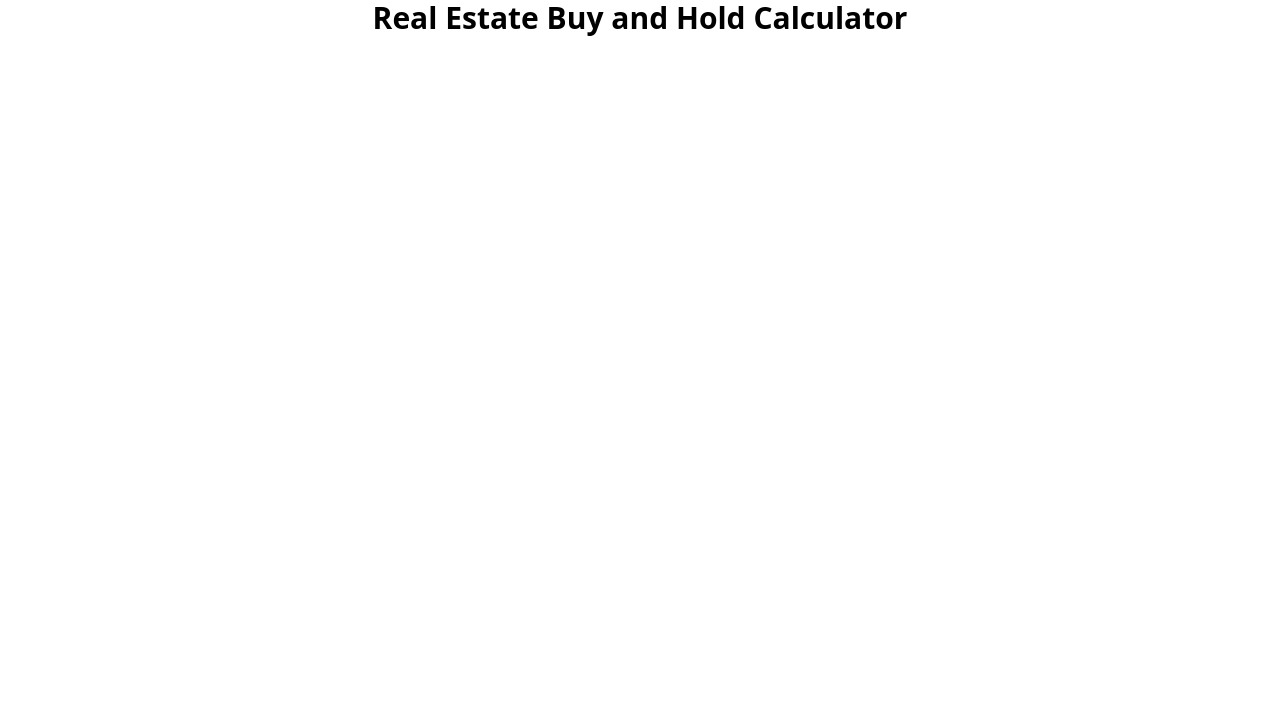
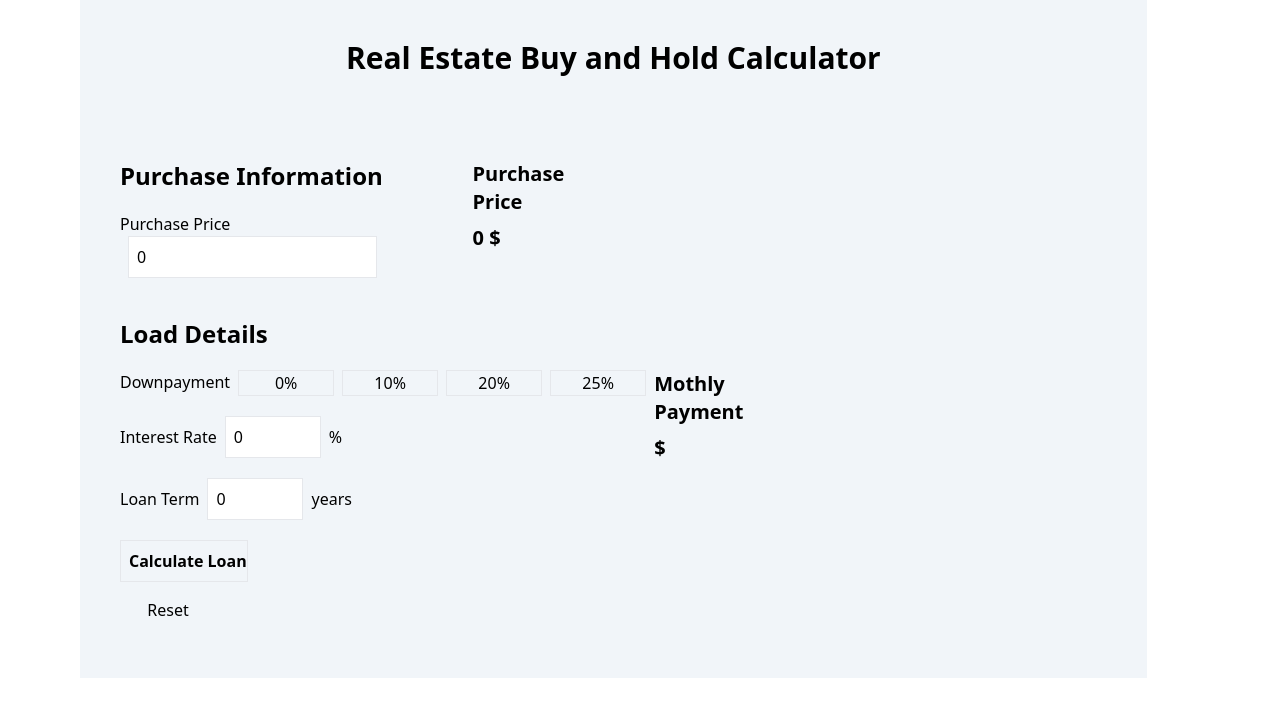
Before and after one commit to GeorgiNedyalkov/real-estate-investment-tools, a React (Vite) app in the folder ts_client/: page / in a window 1280 px wide. Shown: the top 716 px of the page. Built offline with nearby package versions, Linux system fonts and the light colour scheme.

Commit message:
feature add a loan form

```diff
--- a/ts_client/src/App.tsx
+++ b/ts_client/src/App.tsx
@@ -1,10 +1,25 @@
+import { useState } from "react";
+
 import Header from "./components/Header";
+import LoanForm from "./components/LoanForm";
+import PurchaseInformation from "./components/PurchaseInformation";
 
 function App() {
+    const [purchasePrice, setPurchasePrice] = useState(0);
+
+    const onPurchasePriceChange = (e: React.ChangeEvent<HTMLInputElement>) => {
+        setPurchasePrice(+e.target.value);
+    };
+
     return (
-        <>
+        <div className="bg-slate-100 ml-20 w-10/12 p-10">
             <Header />
-        </>
+            <PurchaseInformation
+                purchasePrice={purchasePrice}
+                onPurchasePriceChange={onPurchasePriceChange}
+            />
+            <LoanForm purchasePrice={purchasePrice} />
+        </div>
     );
 }
 
--- /dev/null
+++ b/ts_client/src/components/LoanForm.tsx
@@ -0,0 +1,119 @@
+import { useState } from "react";
+import { calculateLoan } from "../utils/loan_calculator.ts";
+
+export default function LoanForm({ purchasePrice }: { purchasePrice: number }) {
+    const [downpayment, setDownpayment] = useState(0);
+    const [interestRate, setInterestRate] = useState(0);
+    const [loanYears, setLoanYears] = useState(0);
+    const [monthlyLoanPayment, setMonthlyLoanPayment] = useState("");
+
+    const onDownpaymentChange = (e) => {
+        e.preventDefault();
+        setDownpayment(+e.target.value);
+    };
+
+    const onInterestRateChange = (e: React.ChangeEvent<HTMLInputElement>) => {
+        setInterestRate(+e.target.value);
+    };
+
+    const onLoanYearsChange = (e: React.ChangeEvent<HTMLInputElement>) => {
+        setLoanYears(+e.target.value);
+    };
+
+    const onFormSubmit = (e: React.SyntheticEvent) => {
+        e.preventDefault();
+
+        if (!downpayment || !interestRate || !loanYears) {
+            return;
+        }
+
+        setMonthlyLoanPayment(
+            calculateLoan(+purchasePrice, downpayment, interestRate, loanYears)
+        );
+    };
+
+    const resetForm = () => {
+        setMonthlyLoanPayment("");
+    };
+
+    return (
+        <div className="w-6/12">
+            <h2 className="text-2xl font-bold mb-5">Load Details</h2>
+
+            <div className="flex justify-between">
+                <form onSubmit={onFormSubmit} className="flex flex-col gap-5">
+                    <div className="flex">
+                        <label>Downpayment</label>
+                        <button
+                            className="border w-24 ml-2 mr-2 hover:bg-slate-200 focus:border-slate-500"
+                            onClick={onDownpaymentChange}
+                            value={0}
+                        >
+                            0%
+                        </button>
+                        <button
+                            className="border w-24 mr-2 hover:bg-slate-200 focus:border-slate-500"
+                            onClick={onDownpaymentChange}
+                            value={10}
+                        >
+                            10%
+                        </button>
+                        <button
+                            className="border w-24 mr-2 hover:bg-slate-200 focus:border-slate-500"
+                            onClick={onDownpaymentChange}
+                            value={20}
+                        >
+                            20%
+                        </button>
+                        <button
+                            className="border w-24 mr-2 hover:bg-slate-200 focus:border-slate-500"
+                            onClick={onDownpaymentChange}
+                            value={25}
+                        >
+                            25%
+                        </button>
+                    </div>
+                    <label>
+                        Interest Rate
+                        <input
+                            className="border w-24 mx-2 p-2"
+                            type="number"
+                            value={interestRate}
+                            onChange={onInterestRateChange}
+                        />
+                        %
+                    </label>
+                    <label>
+                        Loan Term
+                        <input
+                            className="border w-24 mx-2 p-2"
+                            type="number"
+                            value={loanYears}
+                            onChange={onLoanYearsChange}
+                        />
+                        years
+                    </label>
+                    <input
+                        className="border hover:bg-slate-200 cursor-pointer w-32 font-bold p-2"
+                        type="submit"
+                        value="Calculate Loan"
+                    />
+                </form>
+
+                <div>
+                    <h4 className="mb-2 text-xl font-bold">Mothly Payment</h4>
+                    <p className="text-xl font-semibold">
+                        {monthlyLoanPayment} $
+                    </p>
+                </div>
+            </div>
+
+            <button
+                onClick={resetForm}
+                className="p-2 my-2 w-24 cursor-pointer hover:font-bold"
+            >
+                Reset
+            </button>
+        </div>
+    );
+}
```
